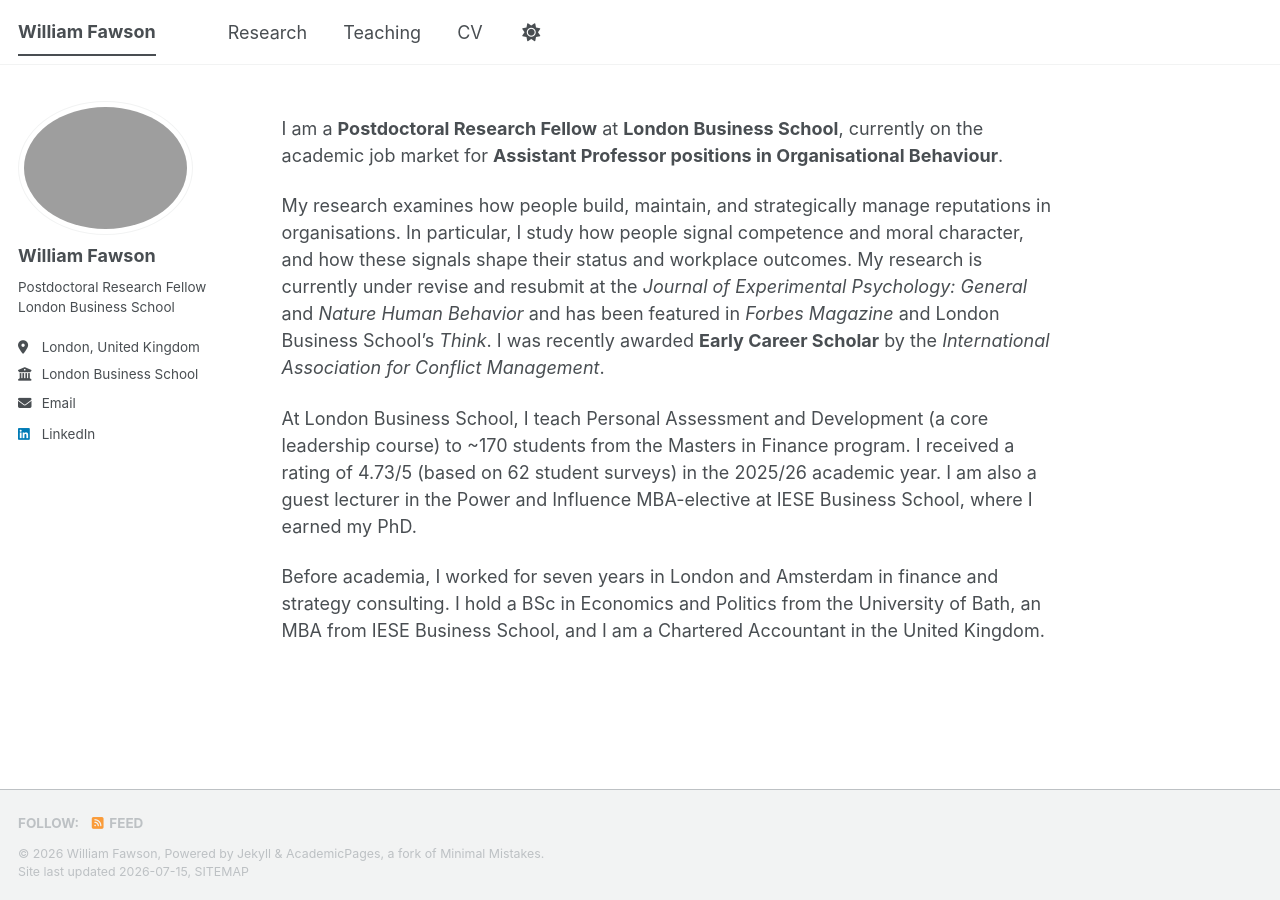
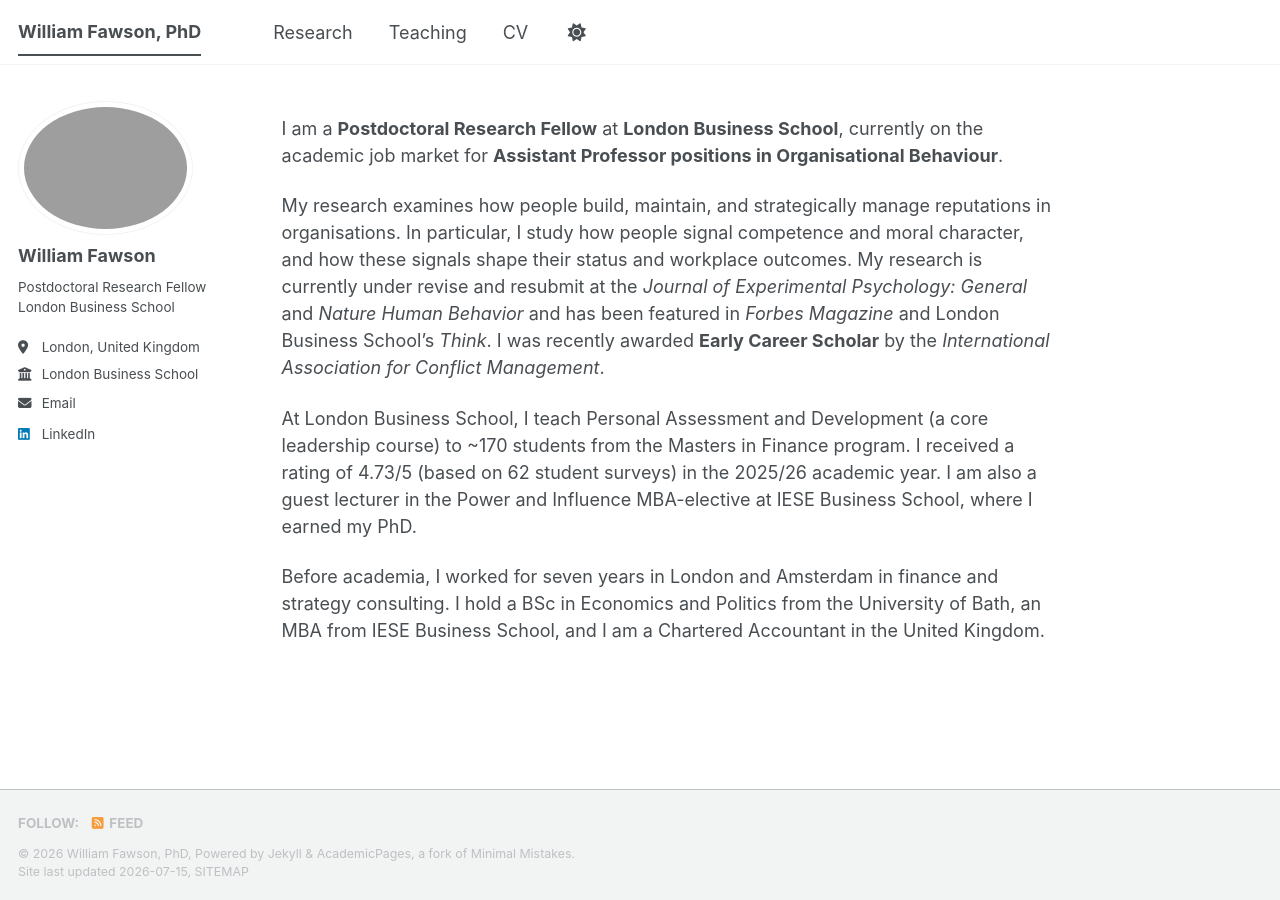
Before and after one commit to williamfawson/williamfawson.github.io, a Jekyll site: the page built from _pages/about.md, in a window 1280 px wide. Built offline with Jekyll 4.4.1, drawn with Linux system fonts in a browser that asks for light colours; a style sheet for code colours, icons or effects is not loaded.

Commit message:
Update _config.yml

```diff
--- a/_config.yml
+++ b/_config.yml
@@ -1,9 +1,9 @@
 # Site Settings
 locale                   : "en-GB"
-title                    : "William Fawson"
+title                    : "William Fawson, PhD"
 title_separator          : "-"
 subtitle                 : ""
-name                     : "William Fawson"
+name                     : "William Fawson, PhD"
 description              : "Research on reputation, morality, and prosocial behaviour."
 url                      : "https://williamfawson.github.io"
 baseurl                  : ""
```
